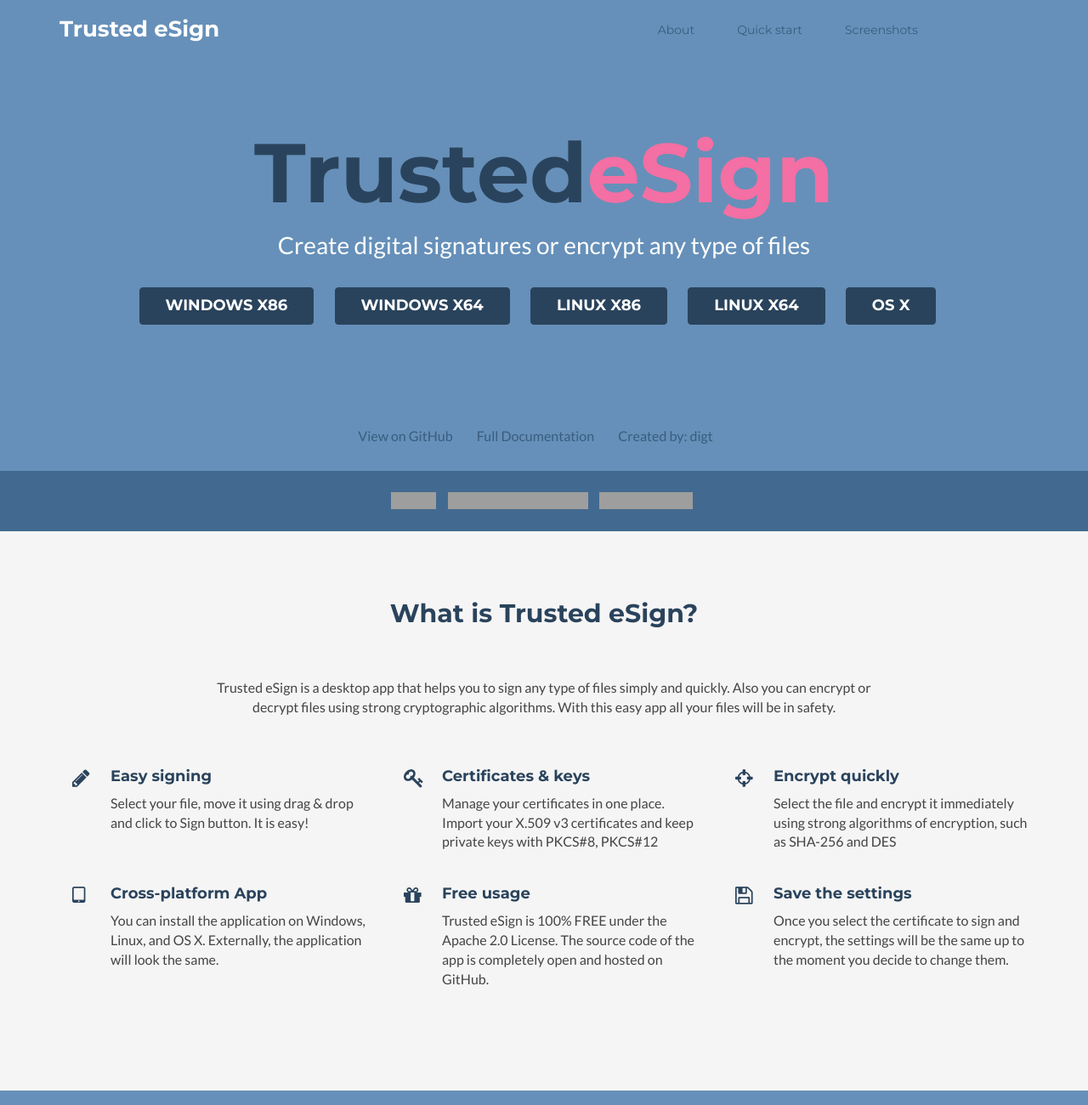
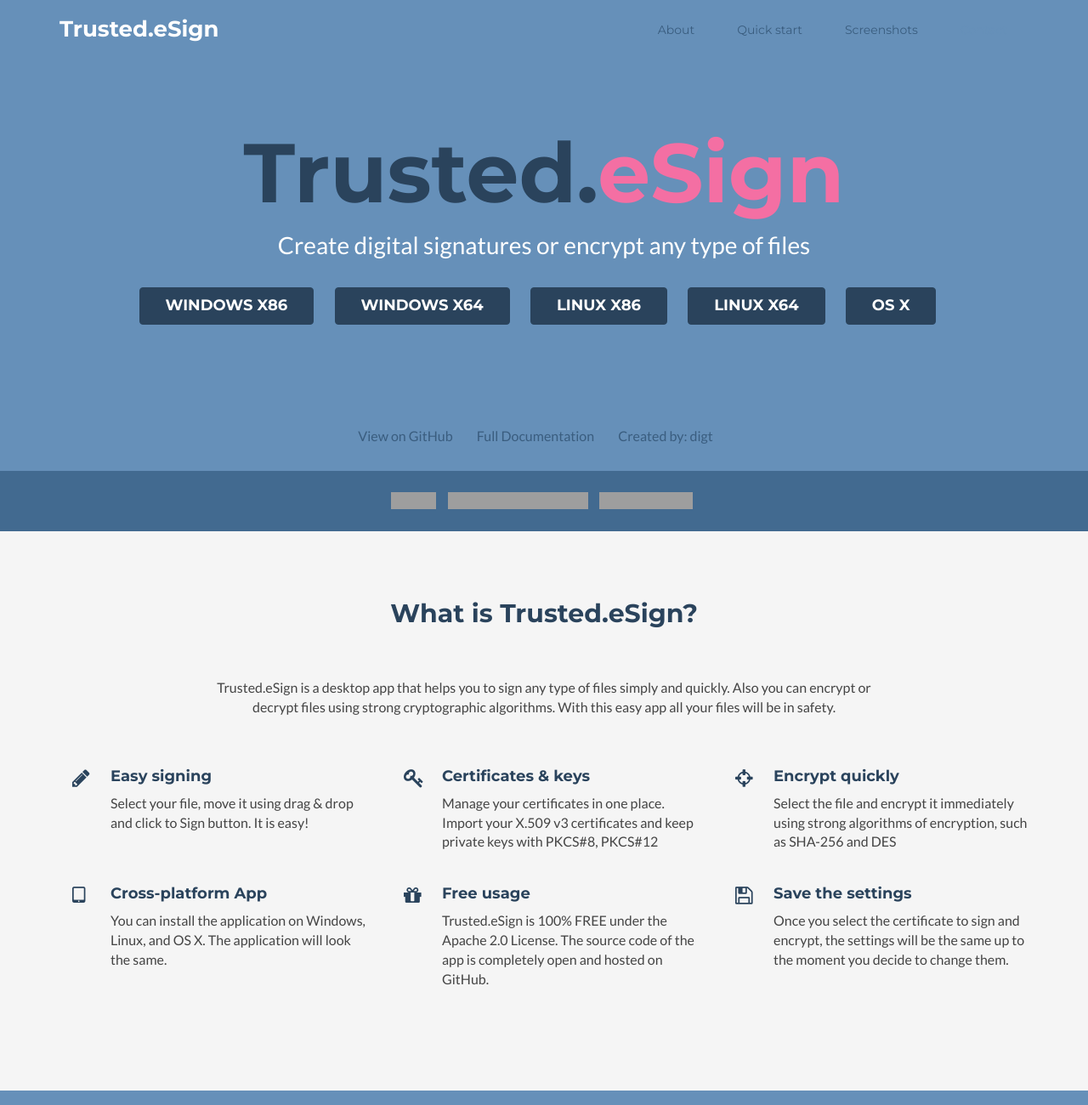
Before and after one commit to algv/trustedplus.github.io, a plain HTML site: page index.html in a window 1280 px wide. Shown: the top 1300 px of the page at 85% size. Drawn offline with Linux system fonts and the light colour scheme; grey boxes are pictures that could not be loaded.

Commit message:
change name
trusted.esign instead trusted esign

```diff
--- a/index.html
+++ b/index.html
@@ -58,7 +58,7 @@
         <div class="container">
             <h1 class="logo pull-left">
                 <a class="scrollto" href="#promo">
-                    <span class="logo-title">Trusted eSign</span>
+                    <span class="logo-title">Trusted.eSign</span>
                 </a>
             </h1><!--//logo-->
             <nav id="main-nav" class="main-nav navbar-right" role="navigation">
@@ -86,7 +86,7 @@
     <!-- ******PROMO****** -->
     <section id="promo" class="promo section offset-header">
         <div class="container text-center">
-            <h2 class="title">Trusted<span class="highlight">eSign</span></h2>
+            <h2 class="title">Trusted.<span class="highlight">eSign</span></h2>
             <p class="intro">Create digital signatures or encrypt any type of files</p>
             <div class="btns">
                     <a class="btn btn-cta-primary" href="https://goo.gl/eeOr7t" target="_blank">Windows x86</a>&#160;&#160;
@@ -119,8 +119,8 @@
    <!-- ******ABOUT****** -->
     <section id="about" class="about section">
         <div class="container">
-            <h2 class="title text-center">What is Trusted eSign?</h2>
-            <p class="intro text-center">Trusted eSign is a desktop app that helps you to sign any type of files simply and quickly. Also you can encrypt or decrypt files using strong cryptographic algorithms.  With this easy app all your files will be in safety.</p>
+            <h2 class="title text-center">What is Trusted.eSign?</h2>
+            <p class="intro text-center">Trusted.eSign is a desktop app that helps you to sign any type of files simply and quickly. Also you can encrypt or decrypt files using strong cryptographic algorithms.  With this easy app all your files will be in safety.</p>
             <div class="row">
                 <div class="item col-md-4 col-sm-6 col-xs-12">
                     <div class="icon-holder">
@@ -156,7 +156,7 @@
                     </div>
                     <div class="content">
                         <h3 class="sub-title">Cross-platform App</h3>
-                        <p>You can install the application on Windows, Linux, and OS X. Externally, the application will look the same.</p>
+                        <p>You can install the application on Windows, Linux, and OS X. The application will look the same.</p>
                     </div><!--//content-->
                 </div><!--//item-->
                 <div class="item col-md-4 col-sm-6 col-xs-12">
@@ -165,7 +165,7 @@
                     </div>
                     <div class="content">
                         <h3 class="sub-title">Free usage</h3>
-                        <p>Trusted eSign is 100% FREE under the Apache 2.0 License. The source code of the app is completely open and hosted on GitHub.
+                        <p>Trusted.eSign is 100% FREE under the Apache 2.0 License. The source code of the app is completely open and hosted on GitHub.
 </p>
                     </div><!--//content-->
                 </div><!--//item-->
@@ -220,7 +220,7 @@
             <div class="docs-inner">
             <h2 class="title text-center">Screenshots</h2>
             <div class="block">
-                <p>The main window consists of only three parts: digital signature, data encryption and certificate managment. You can choose any part to start working witn Trusted eSign.</p>
+                <p>The main window consists of only three parts: digital signature, data encryption and certificate managment. You can choose any part to start working witn Trusted.eSign.</p>
                 <img class="img-responsive" src="assets/images/scr01.png" alt="" />
             </div><!--//block-->
             </div><!--//docs-inner-->
@@ -233,8 +233,8 @@
         <div class="container">
             <div class="contact-inner">
                 <h2 class="title  text-center">Contact</h2>
-                <p><strong>Get involved.</strong> Trusted eSign is hosted on GitHub and open for everyone to contribute. Please give us some feedback and join the development!</p>
-                <p><strong>Contribute.</strong> You want to help us and participate in the development or the documentation? Just fork Trusted eSign on GitHub and send us a pull request.</p>
+                <p><strong>Get involved.</strong> Trusted.eSign is hosted on GitHub and open for everyone to contribute. Please give us some feedback and join the development!</p>
+                <p><strong>Contribute.</strong> You want to help us and participate in the development or the documentation? Just fork Trusted.eSign on GitHub and send us a pull request.</p>
                 <p><strong>Found a bug?</strong> Open a new issue on GitHub. Please search for existing issues first and make sure to include all relevant information.</p>
 
 
```
